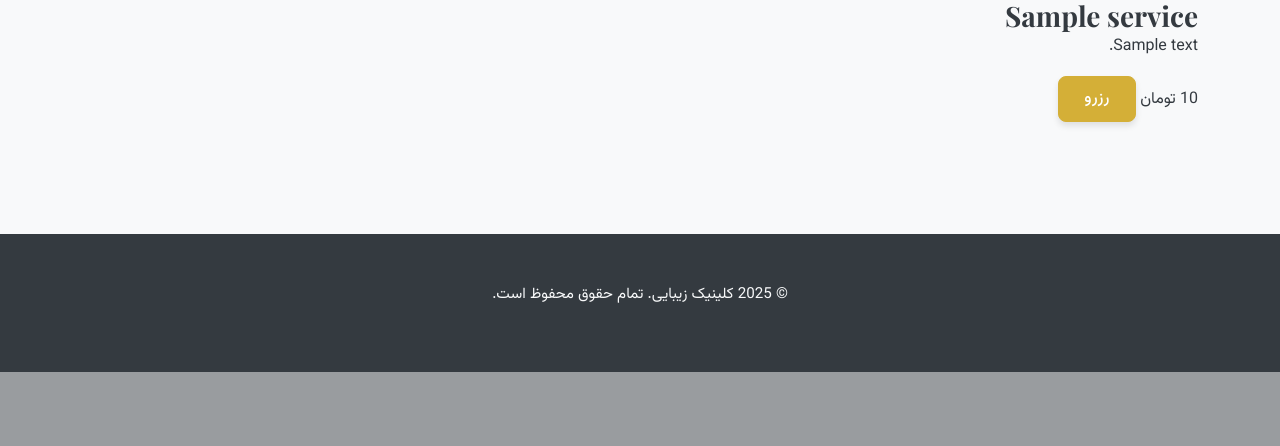
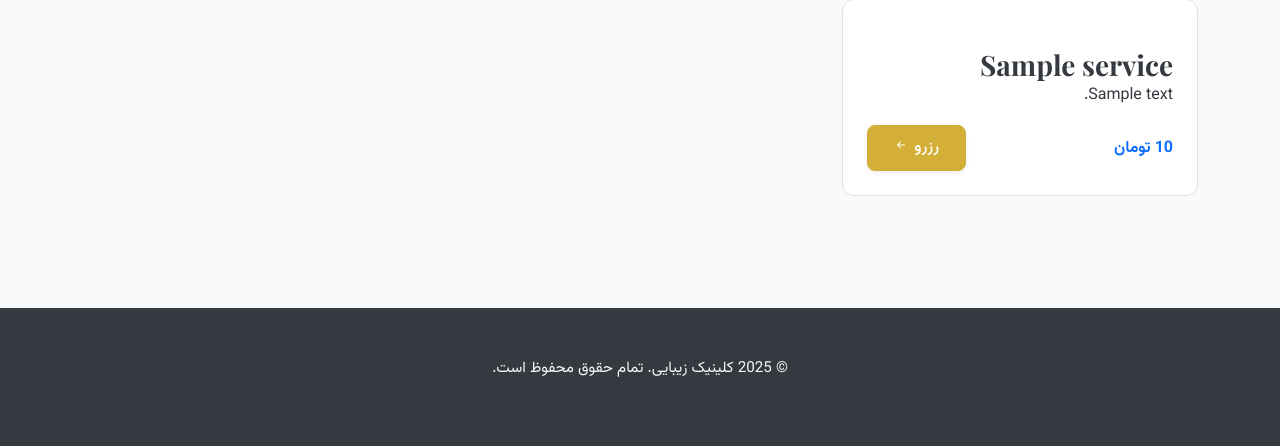
Before and after one commit to Mooli-web/1, a Django app: page /services/ in a window 1280 px wide. Shown: the part 947-1393 px from the top of the page. Before the commit the page ends 1319 px from the top, so only its background shows below. Run offline with Django 4.2, Linux system fonts and the light colour scheme; tables that the repository leaves empty hold one stand-in row (values such as "Sample post").

Commit message:
some randm error

```diff
--- a/clinic/models.py
+++ b/clinic/models.py
@@ -148,9 +148,17 @@ class ServiceGroup(models.Model):
 class Service(models.Model):
     """
     مدل "خدمت" (زیرگروه).
-    (مثلاً: لیزر فول بادی، تزریق بوتاکس پیشانی)
-    هر خدمت باید به یک "گروه خدماتی" تعلق داشته باشد.
+    تغییرات جدید: اضافه شدن فیلدهای بازاریابی (old_price, badge).
     """
+
+    class ServiceBadge(models.TextChoices):
+        NONE = 'NONE', '--- بدون برچسب ---'
+        BEST_SELLER = 'BEST_SELLER', '🔥 پرفروش‌ترین'
+        SPECIAL_OFFER = 'SPECIAL_OFFER', '💎 پیشنهاد ویژه'
+        NEW = 'NEW', '🆕 جدید'
+        ECONOMICAL = 'ECONOMICAL', '💰 به‌صرفه'
+        LIMITED = 'LIMITED', '⏳ ظرفیت محدود'
+
     group = models.ForeignKey(
         ServiceGroup,
         on_delete=models.CASCADE,
@@ -169,12 +177,38 @@ class Service(models.Model):
         verbose_name="قیمت"
     )
 
+    # --- فیلدهای جدید بازاریابی ---
+    old_price = models.DecimalField(
+        max_digits=10,
+        decimal_places=0,
+        null=True,
+        blank=True,
+        verbose_name="قیمت اصلی (جهت خط خوردن)",
+        help_text="اگر پر شود، این مبلغ خط‌خورده نمایش داده می‌شود و قیمت نهایی قرمز می‌شود (تکنیک لنگر)."
+    )
+
+    badge = models.CharField(
+        max_length=20,
+        choices=ServiceBadge.choices,
+        default=ServiceBadge.NONE,
+        verbose_name="برچسب بازاریابی"
+    )
+
     class Meta:
         verbose_name = "خدمت (زیرگروه)"
         verbose_name_plural = "خدمات (زیرگروه‌ها)"
 
     def __str__(self):
         return f"{self.group.name} - {self.name}"
+
+    @property
+    def discount_percentage(self):
+        """
+        محاسبه درصد تخفیف برای نمایش به کاربر (اختیاری).
+        """
+        if self.old_price and self.old_price > self.price:
+            return int(((self.old_price - self.price) / self.old_price) * 100)
+        return 0
 
 class PortfolioItem(models.Model):
     """
--- a/templates/clinic/service_list.html
+++ b/templates/clinic/service_list.html
@@ -1,4 +1,4 @@
-{# a_copy/templates/clinic/service_list.html #}
+{# mooli-web/templates/clinic/service_list.html #}
 {% extends "base.html" %}
 {% load static %}
 
@@ -15,12 +15,50 @@
 <div class="row g-4">
     {% for service in services %}
     <div class="col-lg-4 col-md-6 service-card-wrapper" style="--delay: {% widthratio forloop.counter0 1 100 %}ms;">
-        <div class="service-card">
-            <h3 class="card-title">{{ service.name }}</h3>
+        <div class="service-card position-relative">
+            {# --- بخش ب: برچسب‌های راهنما (Service Badges) --- #}
+            {% if service.badge != 'NONE' %}
+                <div class="position-absolute top-0 start-0 m-3 z-2">
+                    {% if service.badge == 'BEST_SELLER' %}
+                        <span class="badge bg-warning text-dark shadow-sm p-2"><i class="bi bi-fire me-1"></i> پرفروش‌ترین</span>
+                    {% elif service.badge == 'SPECIAL_OFFER' %}
+                        <span class="badge bg-danger shadow-sm p-2 animate-pulse"><i class="bi bi-gem me-1"></i> پیشنهاد ویژه</span>
+                    {% elif service.badge == 'NEW' %}
+                        <span class="badge bg-info text-dark shadow-sm p-2"><i class="bi bi-stars me-1"></i> جدید</span>
+                    {% elif service.badge == 'ECONOMICAL' %}
+                        <span class="badge bg-success shadow-sm p-2"><i class="bi bi-cash-coin me-1"></i> به‌صرفه</span>
+                    {% elif service.badge == 'LIMITED' %}
+                        <span class="badge bg-secondary shadow-sm p-2"><i class="bi bi-hourglass-split me-1"></i> ظرفیت محدود</span>
+                    {% endif %}
+                </div>
+            {% endif %}
+
+            <h3 class="card-title mt-4">{{ service.name }}</h3>
             <p class="card-text">{{ service.description }}</p>
-            <div class="service-card-footer">
-                <span class="service-price">{{ service.price|floatformat:"0" }} تومان</span>
-                <a href="{% url 'booking:create_booking' %}" class="btn btn-primary">رزرو</a>
+
+            <div class="service-card-footer d-flex justify-content-between align-items-center">
+
+                {# --- بخش الف: قیمت‌گذاری لنگری پویا (Anchor Pricing) --- #}
+                <div class="pricing-container">
+                    {% if service.old_price and service.old_price > service.price %}
+                        <div class="d-flex flex-column align-items-start">
+                            <span class="text-muted text-decoration-line-through small" style="font-size: 0.9rem;">
+                                {{ service.old_price|floatformat:"0" }} تومان
+                            </span>
+                            <span class="service-price text-danger fw-bold">
+                                {{ service.price|floatformat:"0" }} تومان
+                            </span>
+                        </div>
+                    {% else %}
+                        <span class="service-price text-primary fw-bold">
+                            {{ service.price|floatformat:"0" }} تومان
+                        </span>
+                    {% endif %}
+                </div>
+
+                <a href="{% url 'booking:create_booking' %}" class="btn btn-primary shadow-sm">
+                    رزرو <i class="bi bi-arrow-left-short"></i>
+                </a>
             </div>
         </div>
     </div>
@@ -30,4 +68,33 @@
     </div>
     {% endfor %}
 </div>
+
+<style>
+    /* انیمیشن ضربان برای پیشنهاد ویژه */
+    @keyframes pulse-badge {
+        0% { transform: scale(1); }
+        50% { transform: scale(1.05); }
+        100% { transform: scale(1); }
+    }
+    .animate-pulse {
+        animation: pulse-badge 2s infinite;
+    }
+
+    /* اصلاح استایل کارت برای نمایش بهتر بج‌ها */
+    .service-card {
+        border: 1px solid var(--border-light);
+        border-radius: 12px;
+        padding: 1.5rem;
+        background-color: var(--bg-card);
+        transition: all 0.3s ease;
+        height: 100%;
+        display: flex;
+        flex-direction: column;
+        justify-content: space-between;
+    }
+    .service-card:hover {
+        transform: translateY(-5px);
+        box-shadow: 0 10px 25px rgba(0,0,0,0.1);
+    }
+</style>
 {% endblock %}
```
Also changed, not shown: reception_panel/forms.py (+10 -3 lines).
